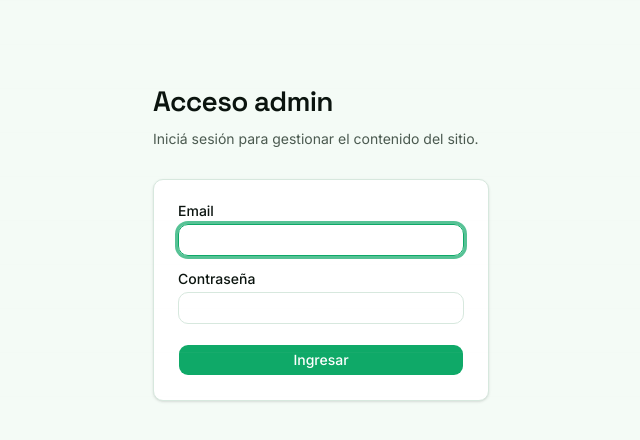
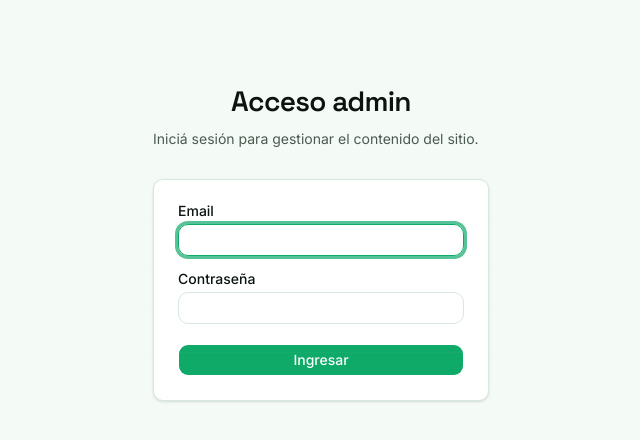
Before and after one commit to nachoLuarca/Portafolio-frontend, a React (Vite) app: page /admin/login in a window 1280 px wide. Shown: the top 440 px of the page, without its empty margins (319-959 px from the left). Built offline with nearby package versions, Linux system fonts and the light colour scheme; no server answers.

Commit message:
fix: centrar el texto "Acceso admin" en el login
Alinea el eje horizontal del titulo con el bloque de login y el
texto inferior, sin mover su posicion en el flujo de la pagina.

```diff
--- a/src/pages/Login.jsx
+++ b/src/pages/Login.jsx
@@ -39,7 +39,7 @@ export default function Login() {
 
   return (
     <Container className="max-w-100 py-20">
-      <h1 className="mb-1.5 text-[28px]">Acceso admin</h1>
+      <h1 className="mb-1.5 text-center text-[28px]">Acceso admin</h1>
       <p className="mb-7 text-sm">Iniciá sesión para gestionar el contenido del sitio.</p>
 
       <form onSubmit={handleSubmit} className="rounded-lg border border-border bg-card p-6 shadow-sm">
```
